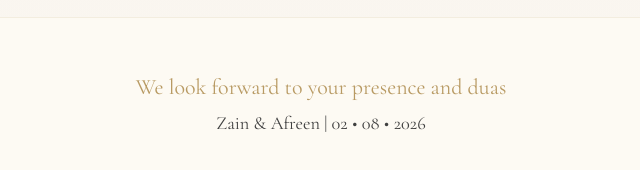
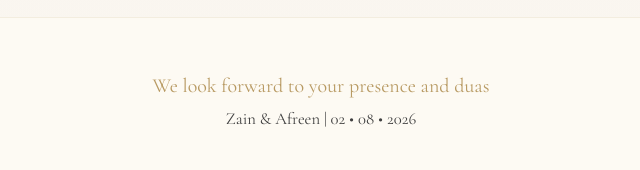
Before and after one commit to Ashcode2403/zain-and-afreen, a plain HTML site: page index.html in a window 1280 px wide. Shown: the part 2785-2955 px from the top of the page, 319-959 px from the left. Drawn offline with nearby package versions, Linux system fonts and the light colour scheme; a web font is replaced by a local one.

Commit message:
Update index.html

```diff
--- a/index.html
+++ b/index.html
@@ -136,7 +136,7 @@
 
 
     <footer class="footer" id="contact">
-      <p style="font-size: 22px; font-family: 'Cormorant Garamond', serif; color: var(--gold);">
+      <p style="font-size: 20px; font-family: 'Cormorant Garamond', serif; color: var(--gold);">
         We look forward to your presence and duas<br>
         <small style="color: #3f3f3f;">Zain &amp; Afreen | 02 • 08 • 2026</small>
       </p>
```
